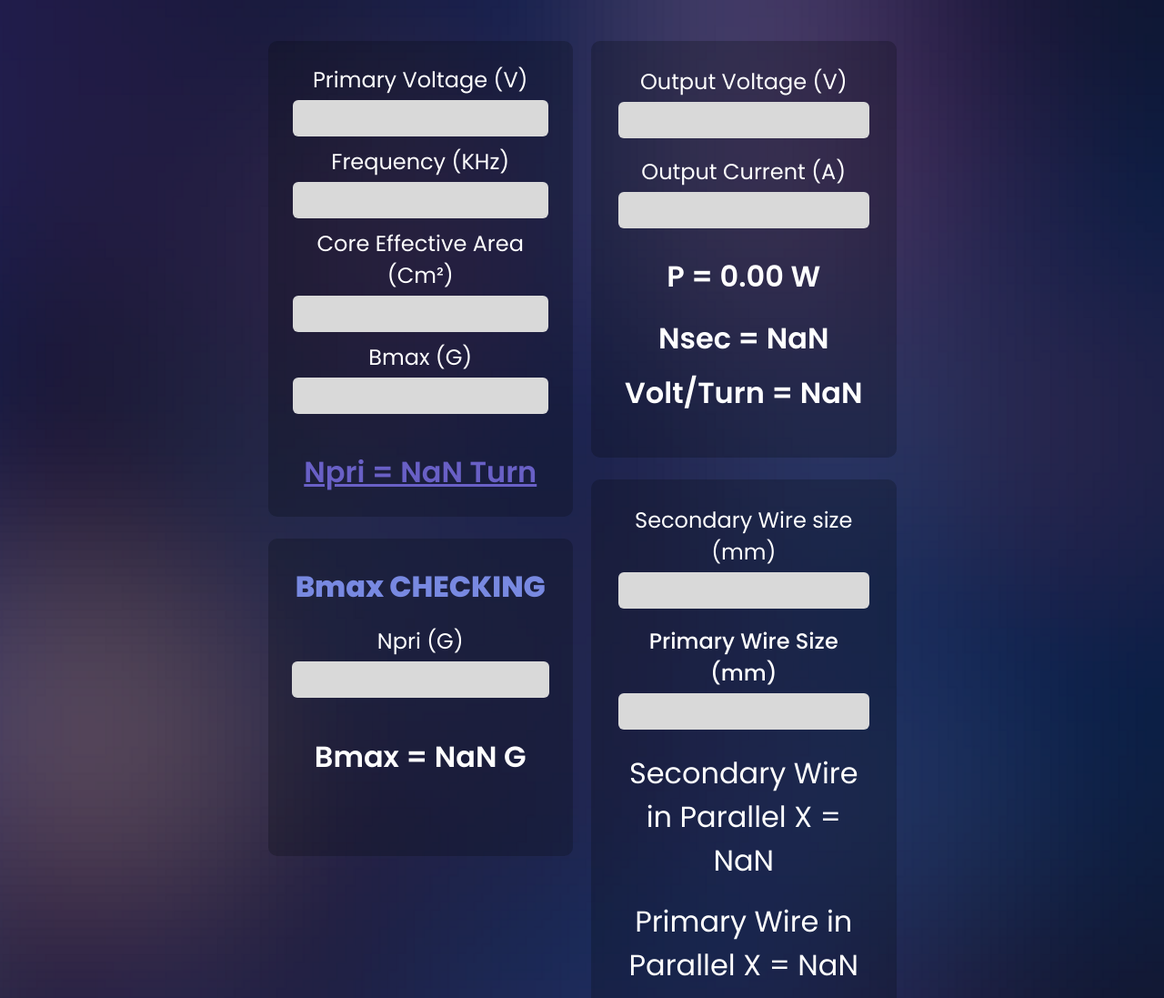
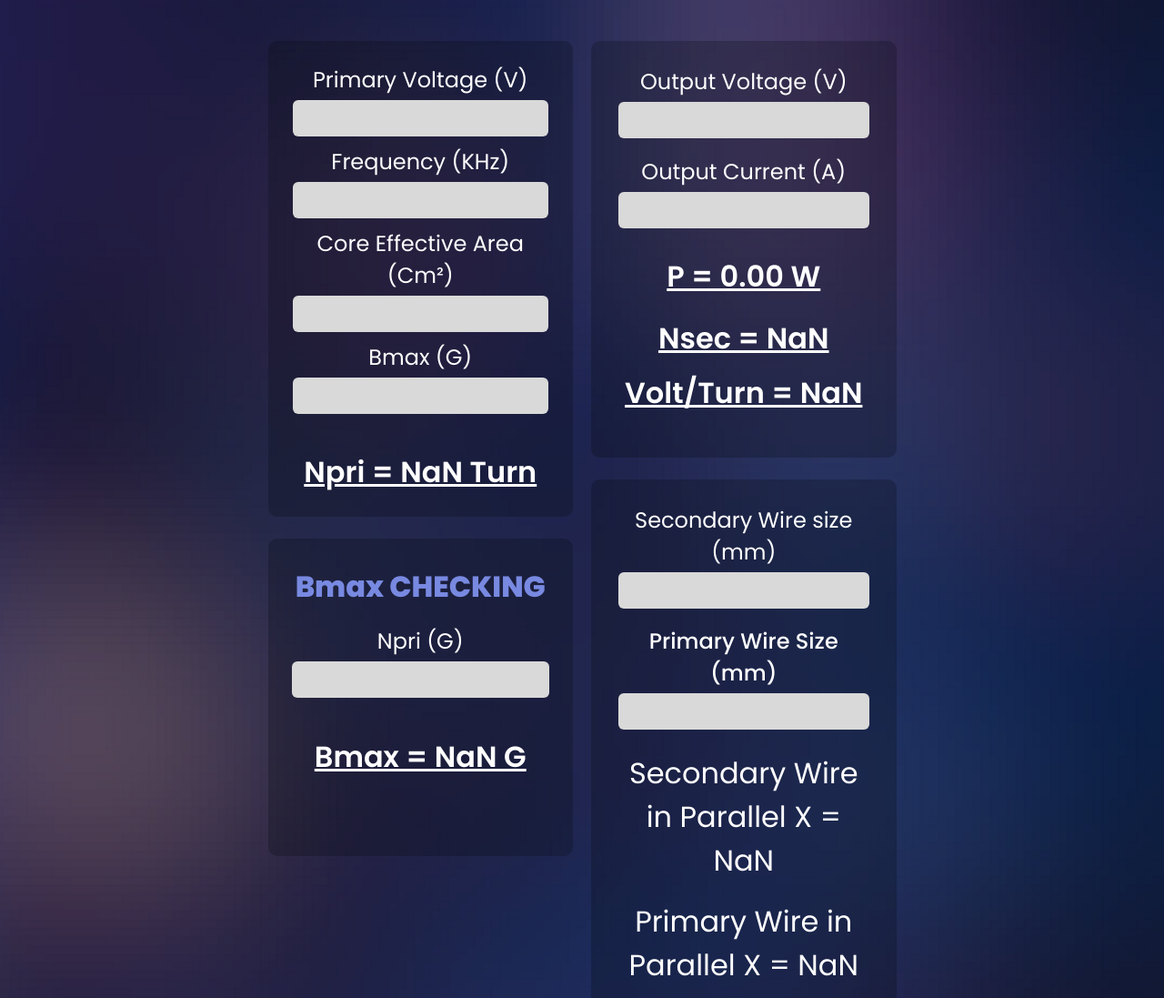
Before and after one commit to Frazix12/Ferrite-Transformer-Turns-Calculation, a plain HTML site: page index.html in a window 1280 px wide. Shown: the top 1097 px of the page at 91% size. Drawn offline with Linux system fonts and the light colour scheme.

Commit message:
Saved on 29/03/2024- 0:26:07.99

```diff
--- a/index.html
+++ b/index.html
@@ -52,6 +52,7 @@
                   <input type="number" class="spec-value" id="Bmax" />
                   <div class="primary-turns">
                     <a
+                      style="color: white"
                       target="blank_"
                       href="https://scareshortnovel.com/c5z947e3?key=8205a66735ef38af5db07244b0751637"
                       id="Npri"
@@ -62,7 +63,14 @@
                   <div class="bmax-label">Bmax CHECKING</div>
                   <div class="npri-label">Npri (G)</div>
                   <input type="number" class="spec-value" id="NpriR" />
-                  <div class="bmax-value"><p id="BmaxR"></p></div>
+                  <div class="bmax-value">
+                    <a
+                      style="color: white"
+                      target="blank_"
+                      href="https://scareshortnovel.com/c5z947e3?key=8205a66735ef38af5db07244b0751637"
+                      id="BmaxR"
+                    ></a>
+                  </div>
                 </div>
               </div>
             </div>
@@ -73,9 +81,30 @@
                   <input type="number" class="spec-value" id="Vout" />
                   <div class="output-current">Output Current (A)</div>
                   <input type="number" class="spec-value" id="Iout" />
-                  <div class="output-power"><p id="P"></p></div>
-                  <div class="nsec"><p id="Nsec"></p></div>
-                  <div class="volt-per-turn"><p id="Volt/Turn"></p></div>
+                  <div class="output-power">
+                    <a
+                      style="color: white"
+                      target="blank_"
+                      href="https://scareshortnovel.com/c5z947e3?key=8205a66735ef38af5db07244b0751637"
+                      id="P"
+                    ></a>
+                  </div>
+                  <div class="nsec">
+                    <a
+                      style="color: white"
+                      target="blank_"
+                      href="https://scareshortnovel.com/c5z947e3?key=8205a66735ef38af5db07244b0751637"
+                      id="Nsec"
+                    ></a>
+                  </div>
+                  <div class="volt-per-turn">
+                    <a
+                      style="color: white"
+                      target="blank_"
+                      href="https://scareshortnovel.com/c5z947e3?key=8205a66735ef38af5db07244b0751637"
+                      id="Volt/Turn"
+                    ></a>
+                  </div>
                 </div>
                 <div class="wire-specs">
                   <div class="secondary-wire-size">
```
